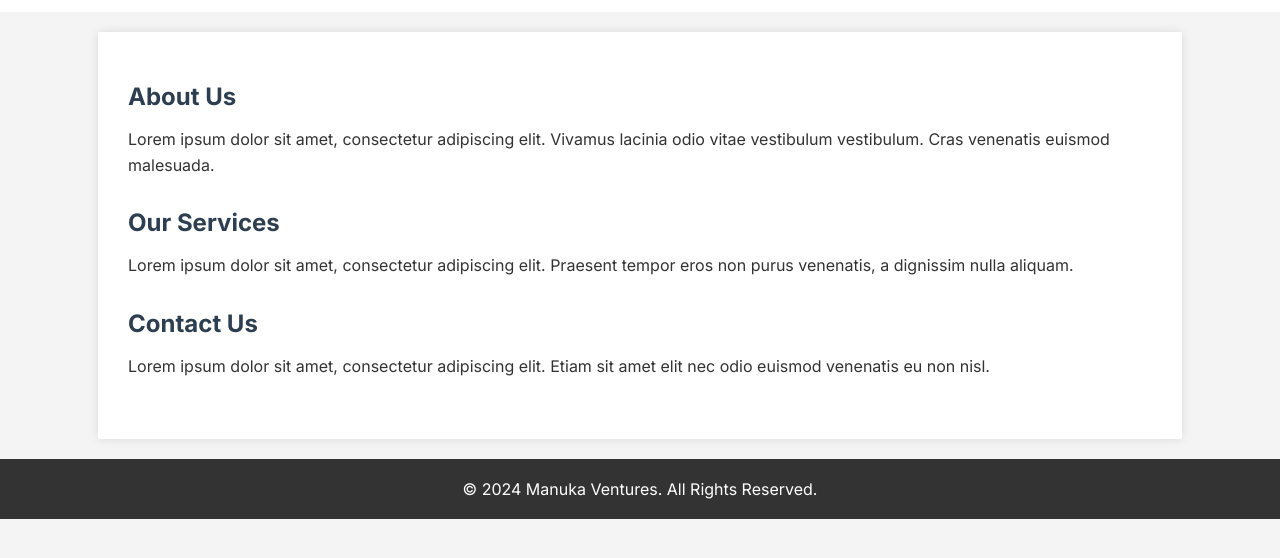
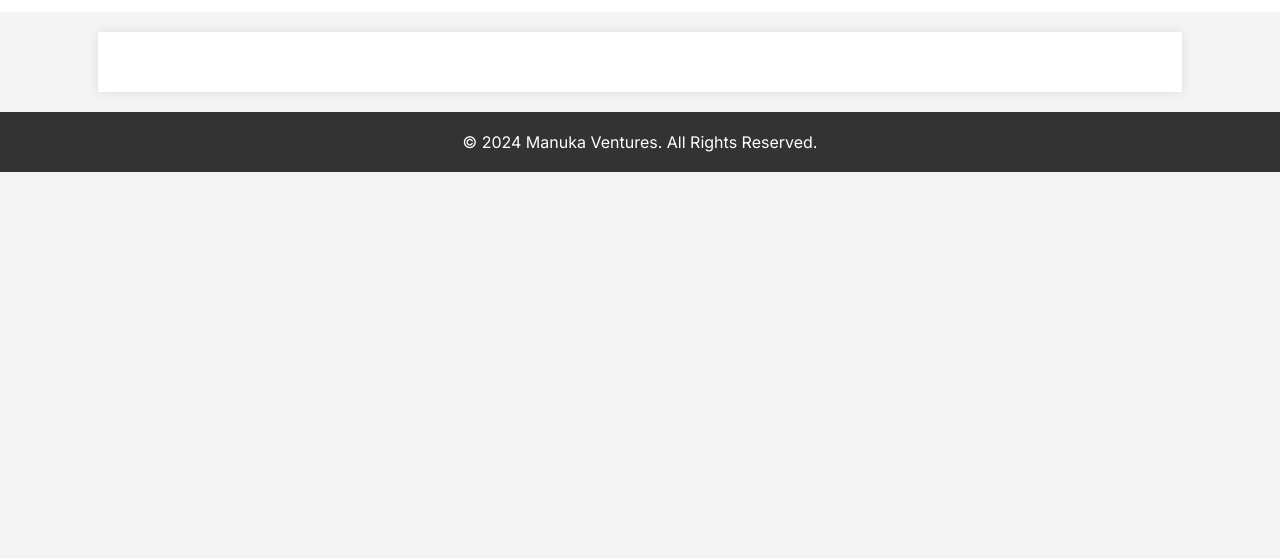
Before and after one commit to manukaventures/manukaventures.com, a plain HTML site: page index.html in a window 1280 px wide. Shown: the part 202-760 px from the top of the page. Drawn offline with Linux system fonts and the light colour scheme.

Commit message:
:lipstick:

```diff
--- a/index.html
+++ b/index.html
@@ -16,20 +16,6 @@
     </div>
 
     <div class="container">
-        <div class="section">
-            <h2>About Us</h2>
-            <p>Lorem ipsum dolor sit amet, consectetur adipiscing elit. Vivamus lacinia odio vitae vestibulum vestibulum. Cras venenatis euismod malesuada.</p>
-        </div>
-
-        <div class="section">
-            <h2>Our Services</h2>
-            <p>Lorem ipsum dolor sit amet, consectetur adipiscing elit. Praesent tempor eros non purus venenatis, a dignissim nulla aliquam.</p>
-        </div>
-
-        <div class="section">
-            <h2>Contact Us</h2>
-            <p>Lorem ipsum dolor sit amet, consectetur adipiscing elit. Etiam sit amet elit nec odio euismod venenatis eu non nisl.</p>
-        </div>
     </div>
 
     <div class="footer">
```
Also changed, not shown: 1 other file.
